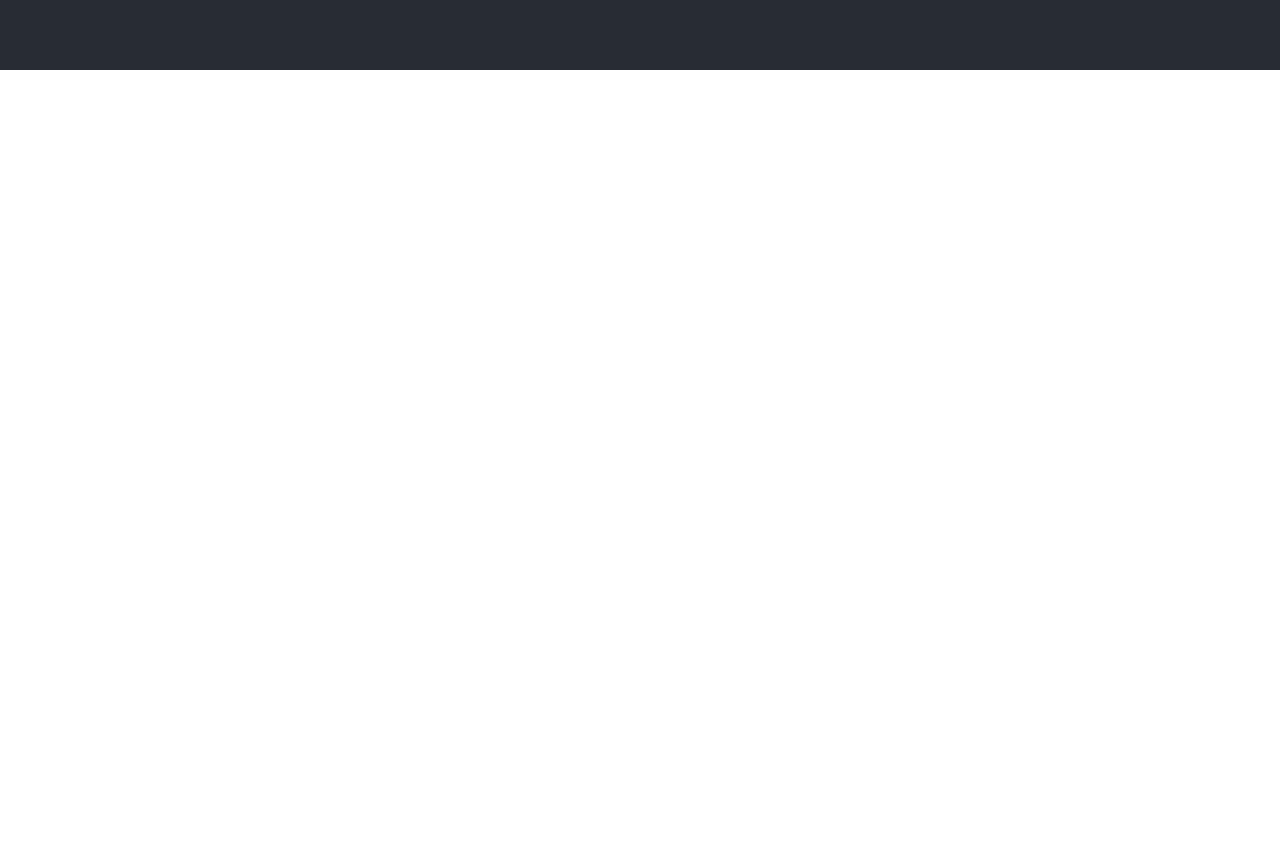
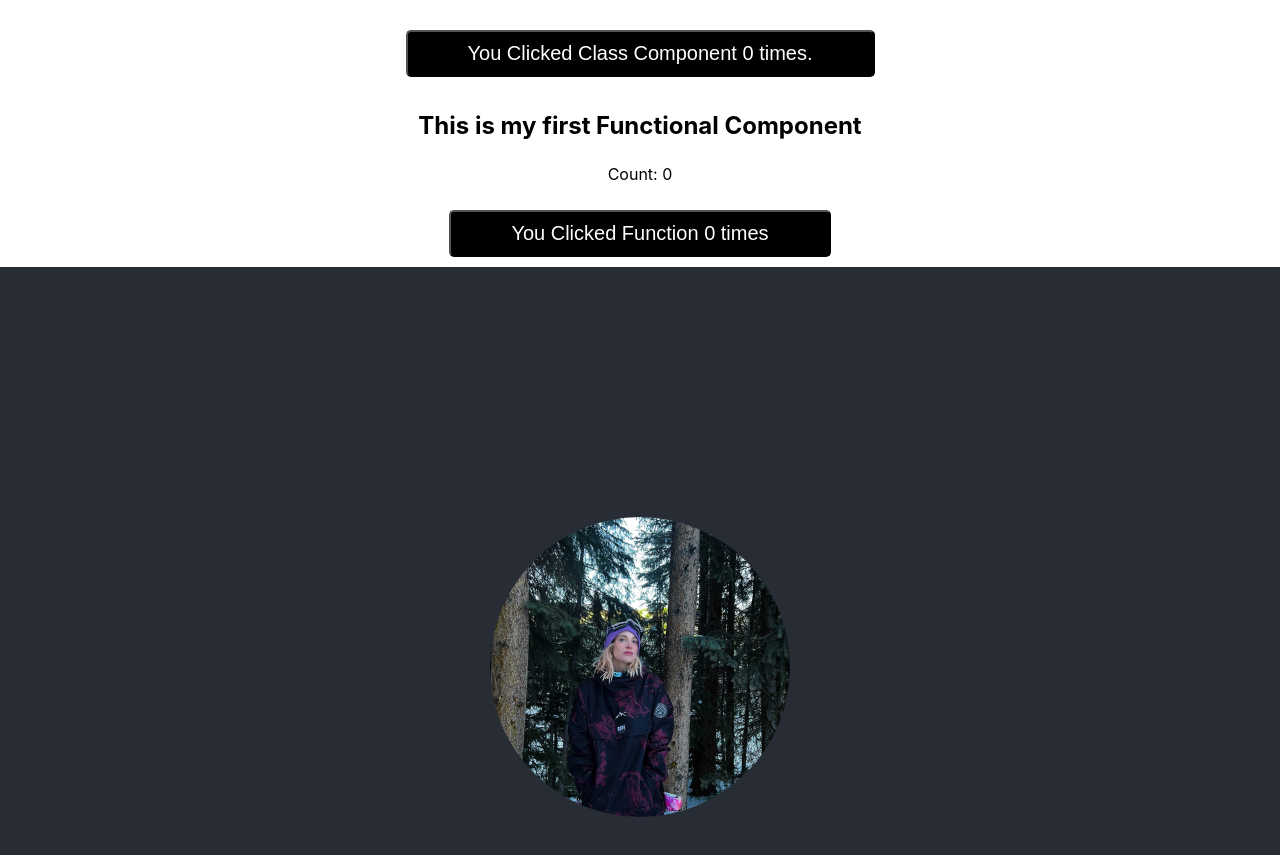
Before and after one commit to madelinegit/newreact, a React (Create React App) app: page / in a window 1280 px wide. Shown: the part 857-1712 px from the top of the page. Before the commit the page ends 927 px from the top, so only its background shows below. Built offline with nearby package versions, Linux system fonts and the light colour scheme.

Commit message:
created identicle  button wtih func in funccomp.js, added footer & some CSS styles

```diff
--- a/src/App.css
+++ b/src/App.css
@@ -13,7 +13,7 @@
   }
 }
 
-.App-header {
+.App-header, .App-footer {
   background-color: #282c34;
   min-height: 100vh;
   display: flex;
@@ -36,3 +36,20 @@
     transform: rotate(360deg);
   }
 }
+
+button {
+  background-color: black;
+  color: white;
+  font-size: 20px;
+  padding: 10px 60px;
+  border-radius: 5px;
+  margin: 10px 0px;
+  cursor: pointer;
+}
+
+.self {
+  width: 300px;
+  height: 300px;
+  border-radius: 50%;
+  object-fit: cover;
+}
--- a/src/App.js
+++ b/src/App.js
@@ -1,9 +1,10 @@
 import logo from './logo.svg';
 import './App.css';
-import FunctionalCompNickname from './components/FunctionalComp';
+import FunctionalCompNickname from './components/DefaultFuncComp';
 //first functional comp imported here
 //import ClassCompNickname from './components/ClassComp';
 import {ClassComp, ClickCountButton} from './components/ClassComp';
+import { ButtonClickerFunction } from './components/FuncComp'
 
 function App() {
   return (
@@ -22,10 +23,17 @@ function App() {
         >
           Madeline's LinkedIn
         </a>
-        <p><ClickCountButton></ClickCountButton></p>
-        <h2><FunctionalCompNickname></FunctionalCompNickname></h2>
-        <h2><ClassComp></ClassComp></h2>
-      </header>
+        </header>
+        <body>
+          <h2><ClassComp></ClassComp></h2>
+          <ClickCountButton></ClickCountButton>
+          <h2><FunctionalCompNickname></FunctionalCompNickname></h2>
+          <ButtonClickerFunction></ButtonClickerFunction>
+        </body>
+        <footer className ="App-footer" alt="logo">
+          <img src="/board.jpeg" className="self" alt="pic of maddy" />
+        </footer>
+
     </div>
   );
 }
@@ -33,5 +41,4 @@ function App() {
 //first class component displayed here with default import
 
 
-
 export default App;
--- a/src/components/ClassComp.js
+++ b/src/components/ClassComp.js
@@ -21,8 +21,10 @@ export class ClickCountButton extends React.Component {
     render() {
         return (
             <button onClick={this.onClick.bind(this)}>
-                You Clicked {this.state.count} times.
+                You Clicked Class Component {this.state.count} times.
             </button>
         );
     }
 }
+
+// ALTERNATIVE WAY, long way with const in google drive notes
--- /dev/null
+++ b/src/components/FuncComp.js
@@ -0,0 +1,15 @@
+import React, { useState } from "react";
+
+export const ButtonClickerFunction = () => {
+  // Define state using the useState hook, which is part of the react API
+    const [count, setCount] = useState(0);
+
+  // Render component UI and use state by returning so i think that
+  //returns the Original Tree that then gets duplicated
+    return (
+    <div>
+        <p>Count: {count}</p>
+        <button onClick={() => setCount(count + 1)}>You Clicked Function {count} times </button>
+    </div>
+    );
+};
```
Also changed, not shown: public/board.jpeg (added), src/components/DefaultFuncComp.js (renamed from src/components/FunctionalComp.js), src/index.css (line endings or trailing spaces).
